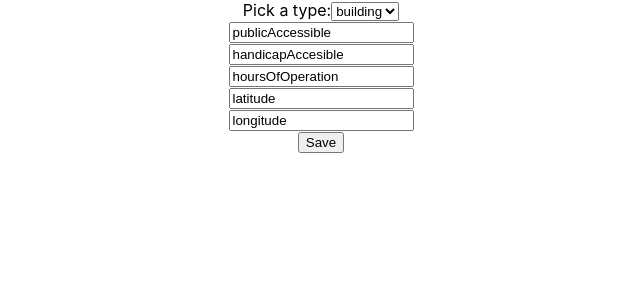
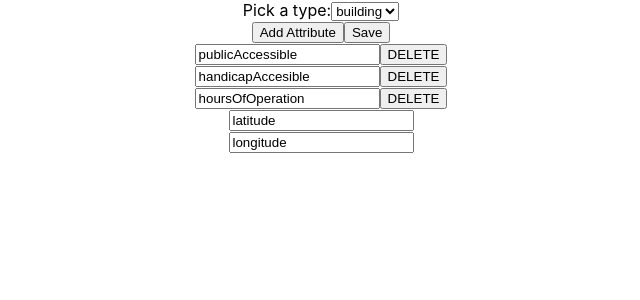
Before and after one commit to blrusteberg/Bench-and-Memorial-Tracker, a React (Create React App) app in the folder type-creation-ui/: page / in a window 1280 px wide. Shown: the top 300 px of the page, without its empty margins (319-959 px from the left). Built offline with nearby package versions, Linux system fonts and the light colour scheme.

Commit message:
add delete delete button

```diff
--- a/type-creation-ui/src/components/InputForm/InputForm.js
+++ b/type-creation-ui/src/components/InputForm/InputForm.js
@@ -5,10 +5,14 @@ class InputForm extends React.Component {
       super(props);
       this.state = {
         selected: props.selected.attributes,
+        number: 0
     };
 
       this.handleChange = this.handleChange.bind(this);
       this.handleSubmit = this.handleSubmit.bind(this);
+      // this.handleSelected = this.handleSelected.bind(this);
+      this.addAttribute = this.addAttribute.bind(this);
+      this.deleteAttribute = this.deleteAttribute.bind(this);
     }
 
     handleChange(event) {
@@ -22,19 +26,40 @@ class InputForm extends React.Component {
     handleSubmit(event) {
     }
 
+    addAttribute(e) {
+      e.preventDefault();
+      let newAttribute = {};
+      this.setState({
+        selected: this.state.selected.concat(newAttribute)
+      });
+    }
+
+    deleteAttribute(attribute, e) {
+      e.preventDefault();
+      delete this.state.selected[attribute];
+      let filtered = this.state.selected.filter(function (el) {
+        return el != null;
+      });
+      this.setState({ selected : filtered });
+    }
+
     render() {
       return (
-        <form onSubmit={this.handleSubmit}>
-          <label>
-            {this.state.selected.map((items) => (Object.keys(items)[0] === 'coordinates') ?
-              <div><input type="text" value='latitude' name={Object.keys(items)[0]} />
-              <br />
-              <input type="text" value='longitude'name={Object.keys(items)[0]} /></div> :
-              <div><input type="text" value={Object.keys(items)[0]} name={Object.keys(items)[0]} /></div>
-            )}
-          </label>
+        <div>
+          <button onClick={this.addAttribute}>Add Attribute</button>
           <input type="submit" value="Save" />
-        </form>
+          <form onSubmit={this.handleSubmit}>
+            <label>
+              {this.state.selected.map((items, n) => (Object.keys(items)[0] === 'coordinates') ?
+                <div><input type="text" defaultValue='latitude'/>
+                <br />
+                <input type="text" defaultValue='longitude'/></div> :
+                <div><input type="text" key={Object.keys(items)[0]} defaultValue={Object.keys(items)[0]} />
+                <button onClick={this.deleteAttribute.bind(this, n)}>DELETE</button></div>
+              )}
+            </label>
+          </form>
+        </div>
       );
     }
 }
```
Also changed, not shown: type-creation-ui/src/containers/App.css (+9 -0 lines).
